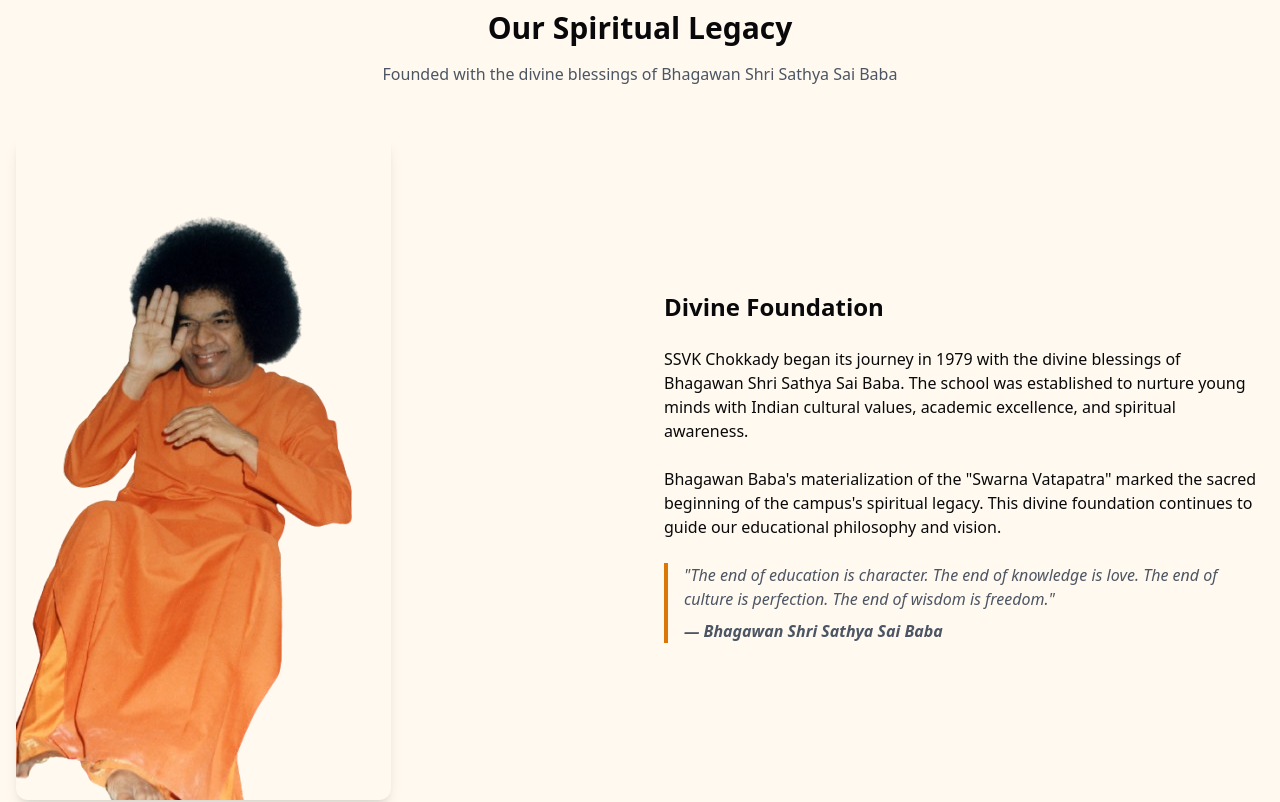
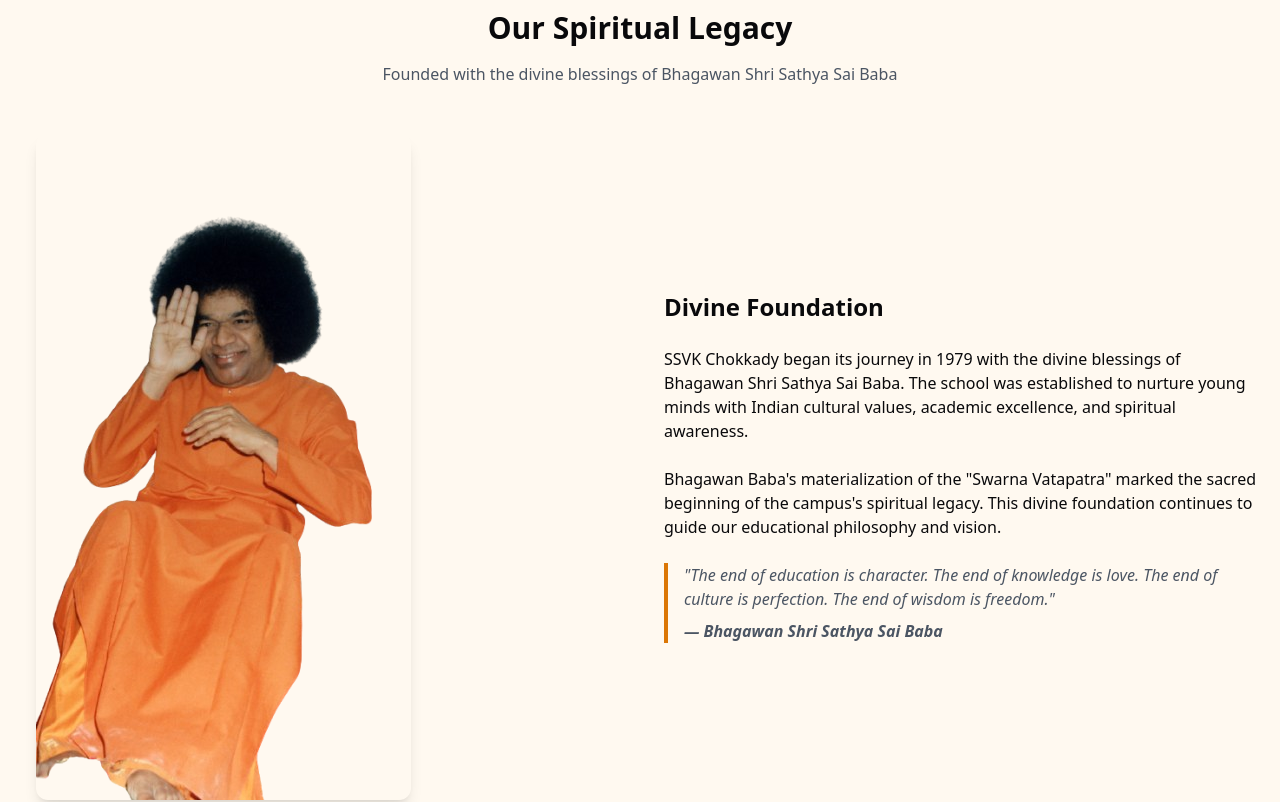
Before and after one commit to a-kukkaje/revamp-web-architect, a React (Vite) app: page /about in a window 1280 px wide. Shown: the part 440-1242 px from the top of the page. Built offline with nearby package versions, Linux system fonts and the light colour scheme.

Commit message:
Update FounderSection.tsx

```diff
--- a/src/components/sections/FounderSection.tsx
+++ b/src/components/sections/FounderSection.tsx
@@ -1,4 +1,3 @@
-
 import { Card, CardContent } from "@/components/ui/card"
 import swamiImage from '../../assets/Swami.png';
 
@@ -14,7 +13,7 @@ const FounderSection = () => {
         </div>
 
         <div className="grid md:grid-cols-2 gap-12 items-center mb-16">
-          <div>
+          <div className="pl-[20px]"> {/* Added padding-left */}
             <img
               src={swamiImage}
               alt="Swami"
```
